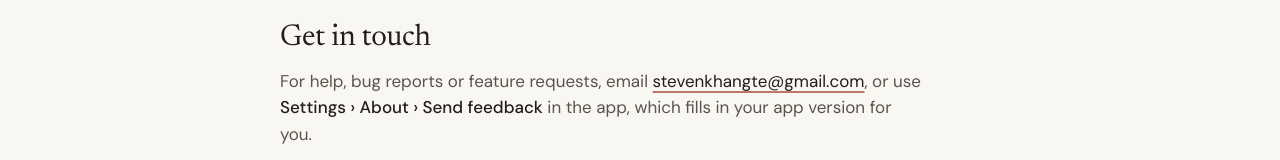
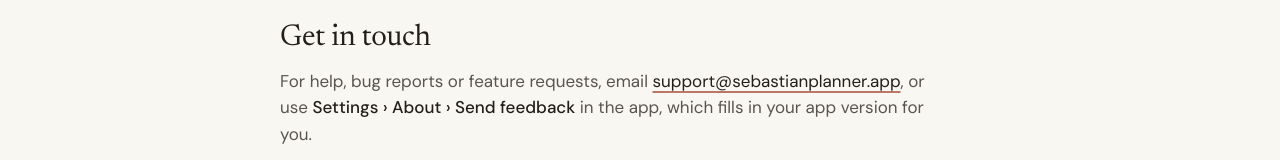
Before and after one commit to testeven152/sebastian-app, a plain HTML site: page support/index.html in a window 1280 px wide. Shown: the part 376-536 px from the top of the page. Drawn offline with Linux system fonts and the light colour scheme.

Commit message:
Support page: email support@sebastianplanner.app
Co-Authored-By: Claude Opus 5.5 <noreply@anthropic.com>

```diff
--- a/support/index.html
+++ b/support/index.html
@@ -31,7 +31,7 @@
 </div>
 
 <h2>Get in touch</h2>
-<p>For help, bug reports or feature requests, email <a href="mailto:stevenkhangte@gmail.com">stevenkhangte@gmail.com</a>, or use <strong>Settings › About › Send feedback</strong> in the app, which fills in your app version for you.</p>
+<p>For help, bug reports or feature requests, email <a href="mailto:support@sebastianplanner.app">support@sebastianplanner.app</a>, or use <strong>Settings › About › Send feedback</strong> in the app, which fills in your app version for you.</p>
 <p>You can also <a href="https://github.com/testeven152/sebastian-app/issues">open an issue on GitHub</a>.</p>
 
 <h2>Common questions</h2>
```
